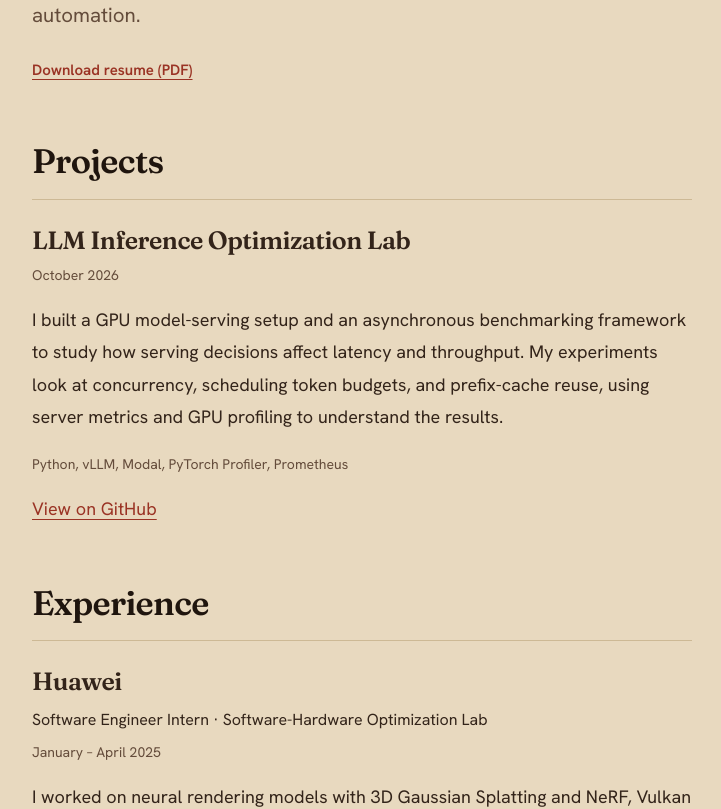
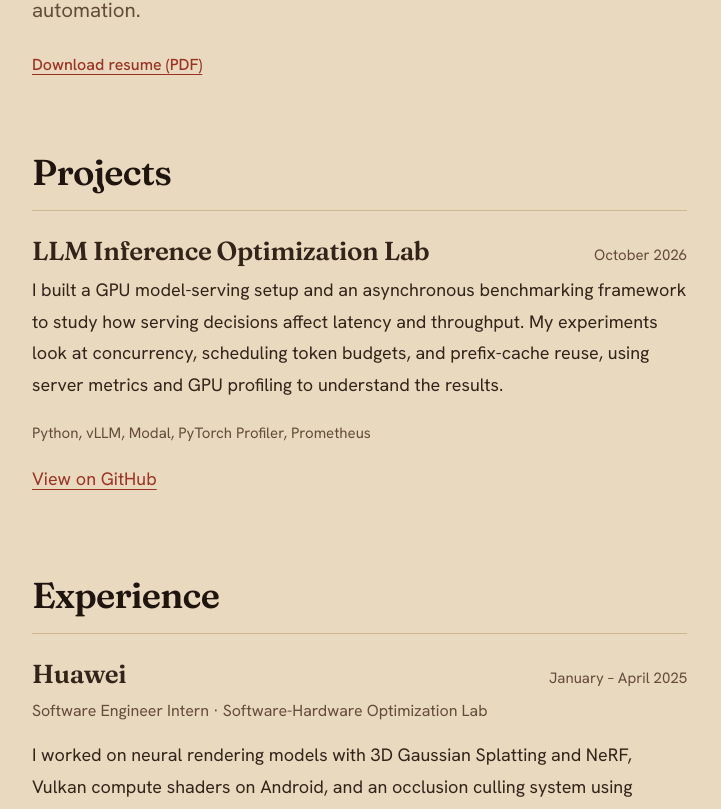
Before and after one commit to malcolmshi123/personal-website, a Next.js app: page /work in a window 1280 px wide. Shown: the part 353-1162 px from the top of the page, without its empty margins (32-753 px from the left). Built offline with nearby package versions, Linux system fonts and the light colour scheme.

Commit message:
update navigation pages

```diff
--- a/src/app/globals.css
+++ b/src/app/globals.css
@@ -573,19 +573,21 @@ body:has(.home-ground) .site-footer .hill-wave {
 /* Inner pages */
 
 .page-content {
-    padding-block: clamp(56px, 8vw, 112px);
+    padding-block: clamp(40px, 6vw, 88px);
+}
+
+.page-content h1 {
+    font-size: clamp(44px, 6vw, 72px);
 }
 
 .page-note {
     margin-top: 32px;
     color: var(--ink-soft);
     font-size: 15px;
-    line-height: 1.8;
 }
 
 .reading-page {
     max-width: 760px;
-    padding-block: clamp(40px, 6vw, 88px);
 }
 
 .reading-page .introduction,
@@ -593,22 +595,27 @@ body:has(.home-ground) .site-footer .hill-wave {
     max-width: 640px;
 }
 
+.page-meta {
+    margin: 16px 0 0;
+    color: var(--ink-soft);
+    font-size: 15px;
+}
+
 .prose {
-    max-width: 660px;
-    font-size: 18px;
-    line-height: 1.8;
+    max-width: 65ch;
+    line-height: 1.75;
     overflow-wrap: break-word;
 }
 
 .prose section {
-    margin-top: 56px;
+    margin-top: clamp(48px, 6vw, 72px);
 }
 
 .prose h2 {
     margin: 0 0 16px;
-    font-size: clamp(26px, 3vw, 34px);
+    font-size: clamp(28px, 3vw, 36px);
     letter-spacing: -0.02em;
-    line-height: 1.25;
+    line-height: 1.2;
 }
 
 .prose p {
@@ -616,13 +623,16 @@ body:has(.home-ground) .site-footer .hill-wave {
 }
 
 .prose a,
-.back-link {
+.back-link,
+.resume-download {
     color: var(--brick);
+    text-decoration-thickness: 1px;
 }
 
 .prose a:hover,
-.back-link:hover {
-    color: var(--brick);
+.back-link:hover,
+.resume-download:hover {
+    text-decoration-thickness: 2px;
 }
 
 .related-links,
@@ -636,32 +646,34 @@ body:has(.home-ground) .site-footer .hill-wave {
 .scripture-links {
     margin: 0;
     padding: 0;
-    font-size: 14px;
+    font-size: 15px;
     list-style: none;
 }
 
-.reading-time {
-    display: inline-block;
-    margin: 24px 0 0;
-    padding: 6px 14px;
-    border-radius: 999px;
-    background: var(--placeholder);
-    color: var(--ink-soft);
-    font-size: 14px;
+.gospel-quote {
+    position: relative;
+    margin: 40px 0;
+    padding-left: clamp(24px, 4vw, 40px);
 }
 
-.gospel-quote {
-    margin: 32px 0;
-    padding: 28px 32px;
-    border-radius: var(--radius);
-    background: var(--placeholder);
+.gospel-quote::before {
+    content: "“";
+    position: absolute;
+    top: -0.18em;
+    left: -0.06em;
+    color: var(--brick);
+    font-family: var(--font-heading);
+    font-size: 72px;
+    line-height: 1;
 }
 
 .gospel-quote blockquote {
     margin: 0;
+    color: var(--heading);
     font-family: var(--font-heading);
-    font-size: 22px;
-    line-height: 1.55;
+    font-size: clamp(22px, 2.4vw, 27px);
+    font-variation-settings: "SOFT" 100, "WONK" 1;
+    line-height: 1.45;
 }
 
 .gospel-quote blockquote p {
@@ -670,8 +682,7 @@ body:has(.home-ground) .site-footer .hill-wave {
 
 .gospel-quote figcaption {
     color: var(--ink-soft);
-    font-size: 14px;
-    line-height: 1.7;
+    font-size: 15px;
 }
 
 .back-link {
@@ -679,6 +690,127 @@ body:has(.home-ground) .site-footer .hill-wave {
     margin-bottom: 32px;
     font-size: 15px;
 }
+
+.soft-photo {
+    display: flex;
+    align-items: flex-end;
+    justify-content: center;
+    padding: 24px;
+    background: var(--placeholder);
+    color: var(--ink-soft);
+    font-size: 14px;
+    text-align: center;
+    transition: background-color var(--theme-fade);
+}
+
+.about-intro {
+    display: grid;
+    grid-template-columns: minmax(0, 1fr) minmax(0, 220px);
+    align-items: start;
+    gap: clamp(24px, 5vw, 56px);
+}
+
+.about-photo {
+    aspect-ratio: 4 / 5;
+    border-radius: 44% 44% 12% 30% / 36% 36% 10% 26%;
+}
+
+.resume-download {
+    display: inline-block;
+    margin-top: 24px;
+    font-size: 16px;
+    font-weight: 500;
+}
+
+.work-list,
+.article-list {
+    margin: 0;
+    padding: 0;
+    list-style: none;
+}
+
+.article-list {
+    margin-top: 48px;
+}
+
+.work-entry,
+.article-list li {
+    padding-block: 24px 8px;
+    border-top: 1px solid var(--rule);
+}
+
+.work-entry + .work-entry {
+    margin-top: 16px;
+}
+
+.entry-row-head {
+    display: flex;
+    flex-wrap: wrap;
+    align-items: baseline;
+    justify-content: space-between;
+    gap: 4px 24px;
+    margin-bottom: 6px;
+}
+
+.entry-row-head h2,
+.entry-row-head h3 {
+    margin: 0;
+    font-size: clamp(22px, 2.2vw, 26px);
+    letter-spacing: -0.015em;
+    line-height: 1.25;
+}
+
+.entry-row-head .entry-date {
+    margin: 0;
+    color: var(--ink-soft);
+    font-size: 15px;
+    font-variant-numeric: tabular-nums;
+    white-space: nowrap;
+}
+
+.work-entry .work-role,
+.article-meta {
+    margin: 0 0 14px;
+    color: var(--ink-soft);
+    font-size: 16px;
+}
+
+.work-entry .work-meta {
+    margin: 0 0 16px;
+    color: var(--ink-soft);
+    font-size: 15px;
+}
+
+.article-list h2 a {
+    color: var(--heading);
+    text-decoration: none;
+}
+
+.article-list h2 a:hover {
+    color: var(--brick);
+    text-decoration: underline;
+}
+
+.article-list p {
+    max-width: 640px;
+}
+
+.article-link {
+    color: var(--brick);
+    font-weight: 500;
+}
+
+@media (max-width: 760px) {
+    .about-intro {
+        grid-template-columns: minmax(0, 1fr);
+    }
+
+    .about-photo {
+        max-width: 220px;
+    }
+}
+
+/* Contact and photos (restyled in task 5) */
 
 .contact-links {
     margin-top: 24px;
@@ -811,102 +943,6 @@ body:has(.home-ground) .site-footer .hill-wave {
     line-height: 1.7;
 }
 
-.resume-download {
-    display: inline-block;
-    margin-top: 24px;
-    color: var(--brick);
-    font-size: 15px;
-    font-weight: 600;
-    line-height: 1.8;
-}
-
-.work-list {
-    margin: 0;
-    padding: 0;
-    list-style: none;
-}
-
-.work-entry {
-    padding-top: 24px;
-    border-top: 1.5px solid var(--rule);
-}
-
-.work-entry + .work-entry {
-    margin-top: 32px;
-}
-
-.work-entry h3 {
-    margin: 0 0 8px;
-    font-size: 25px;
-    letter-spacing: -0.02em;
-    line-height: 1.3;
-}
-
-.work-entry .work-role {
-    margin-bottom: 8px;
-    font-size: 16px;
-    line-height: 1.7;
-}
-
-.work-entry .work-meta {
-    margin-bottom: 16px;
-    color: var(--ink-soft);
-    font-size: 14px;
-    line-height: 1.7;
-}
-
-.article-list {
-    margin: 48px 0 0;
-    padding: 0;
-    list-style: none;
-}
-
-.article-list li {
-    padding-block: 32px;
-    border-top: 1.5px solid var(--rule);
-}
-
-.article-meta {
-    display: flex;
-    flex-wrap: wrap;
-    gap: 8px 24px;
-    color: var(--ink-soft);
-    font-size: 14px;
-    line-height: 1.6;
-}
-
-.article-list h2 {
-    margin: 16px 0 12px;
-    font-size: clamp(28px, 3vw, 36px);
-    letter-spacing: -0.02em;
-    line-height: 1.25;
-    overflow-wrap: break-word;
-}
-
-.article-list h2 a {
-    text-decoration: none;
-}
-
-.article-list h2 a:hover {
-    color: var(--brick);
-    text-decoration: underline;
-}
-
-.article-list p {
-    max-width: 640px;
-    margin: 0 0 20px;
-    color: var(--ink-soft);
-    font-size: 17px;
-    line-height: 1.8;
-}
-
-.article-link {
-    color: var(--brick);
-    font-size: 15px;
-    font-weight: 600;
-    line-height: 1.8;
-}
-
 /* Responsive */
 
 @media (max-width: 760px) {
--- a/src/app/gospel/page.tsx
+++ b/src/app/gospel/page.tsx
@@ -21,7 +21,7 @@ export default function Gospel() {
     return (
         <article className="page-content reading-page">
             <h1>The Gospel</h1>
-            <p className="reading-time">About {readingMinutes} minutes</p>
+            <p className="page-meta">About {readingMinutes} minutes</p>
             <p className="introduction">{gospelIntroduction}</p>
             <div className="prose">
                 {gospelSections.map(({ id, heading, paragraphs, quote, afterQuote, references }) => (
--- a/src/app/work/page.tsx
+++ b/src/app/work/page.tsx
@@ -21,8 +21,10 @@ export default function Work() {
                     <ul className="work-list">
                         {projects.map((project) => (
                             <li className="work-entry" key={project.href}>
-                                <h3>{project.name}</h3>
-                                <p className="work-meta">{project.date}</p>
+                                <div className="entry-row-head">
+                                    <h3>{project.name}</h3>
+                                    <p className="entry-date">{project.date}</p>
+                                </div>
                                 <p>{project.description}</p>
                                 <p className="work-meta">{project.technologies}</p>
                                 <a href={project.href} aria-label={`View ${project.name} on GitHub`}>View on GitHub</a>
@@ -35,9 +37,11 @@ export default function Work() {
                     <ul className="work-list">
                         {experience.map((position) => (
                             <li className="work-entry" key={position.company}>
-                                <h3>{position.company}</h3>
+                                <div className="entry-row-head">
+                                    <h3>{position.company}</h3>
+                                    <p className="entry-date">{position.dates}</p>
+                                </div>
                                 <p className="work-role">{position.role} · {position.team}</p>
-                                <p className="work-meta">{position.dates}</p>
                                 <p>{position.description}</p>
                             </li>
                         ))}
@@ -46,9 +50,11 @@ export default function Work() {
                 <section aria-labelledby="education">
                     <h2 id="education">Education</h2>
                     <div className="work-entry">
-                        <h3>{work.education.school}</h3>
+                        <div className="entry-row-head">
+                            <h3>{work.education.school}</h3>
+                            <p className="entry-date">{work.education.date}</p>
+                        </div>
                         <p className="work-role">{work.education.degree}</p>
-                        <p className="work-meta">{work.education.date}</p>
                         <p>{work.education.detail}</p>
                     </div>
                 </section>
```
Also changed, not shown: src/app/about/page.tsx (+9 -2 lines), src/app/blog/page.tsx (+4 -4 lines).
